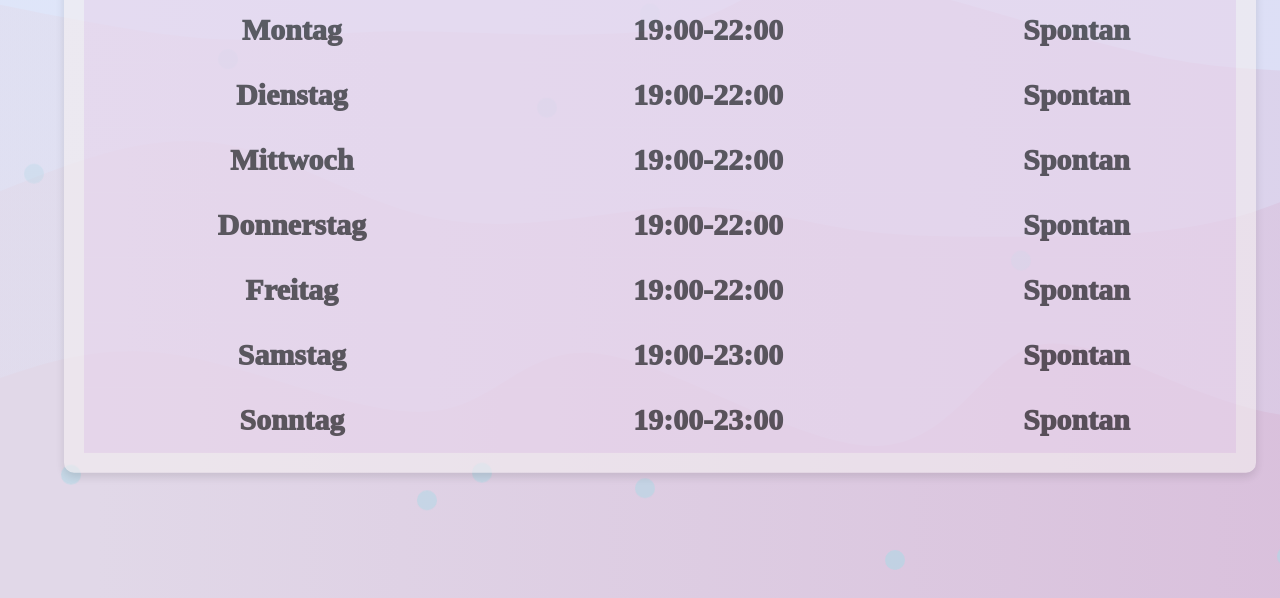
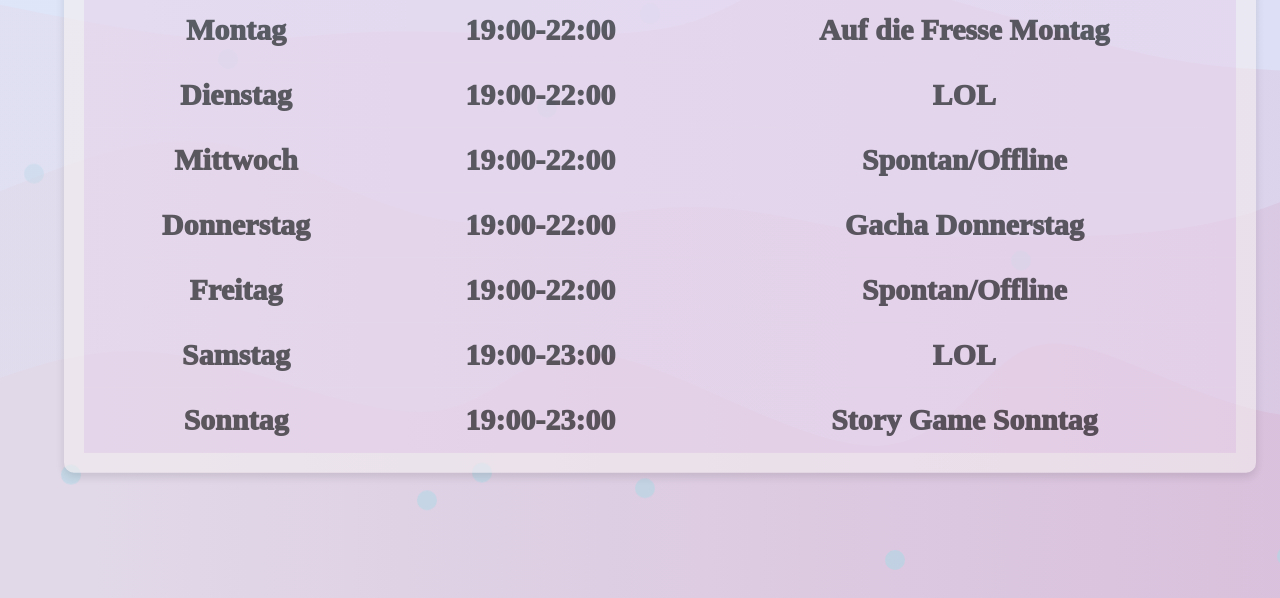
Before and after one commit to scyphosia/scyphosia.github.io, a plain HTML site: page index.html in a window 1280 px wide. Shown: the part 202-800 px from the top of the page. Drawn offline with Linux system fonts and the light colour scheme.

Commit message:
Update index.html

```diff
--- a/index.html
+++ b/index.html
@@ -279,37 +279,37 @@
                 <tr>
                     <td>Montag</td>
                     <td>19:00-22:00</td>
-                    <td>Spontan</td>
+                    <td>Auf die Fresse Montag</td>
                 </tr>
                 <tr>
                     <td>Dienstag</td>
                     <td>19:00-22:00</td>
-                    <td>Spontan</td>
+                    <td>LOL</td>
                 </tr>
                 <tr>
                     <td>Mittwoch</td>
                     <td>19:00-22:00</td>
-                    <td>Spontan</td>
+                    <td>Spontan/Offline</td>
                 </tr>
                 <tr>
                     <td>Donnerstag</td>
                     <td>19:00-22:00</td>
-                    <td>Spontan</td>
+                    <td>Gacha Donnerstag</td>
                 </tr>
                 <tr>
                     <td>Freitag</td>
                     <td>19:00-22:00</td>
-                    <td>Spontan</td>
+                    <td>Spontan/Offline</td>
                 </tr>
                 <tr>
                     <td>Samstag</td>
                     <td>19:00-23:00</td>
-                    <td>Spontan</td>
+                    <td>LOL</td>
                 </tr>
                 <tr>
                     <td>Sonntag</td>
                     <td>19:00-23:00</td>
-                    <td>Spontan</td>
+                    <td>Story Game Sonntag</td>
                 </tr>
             </table>
         </div>
```
